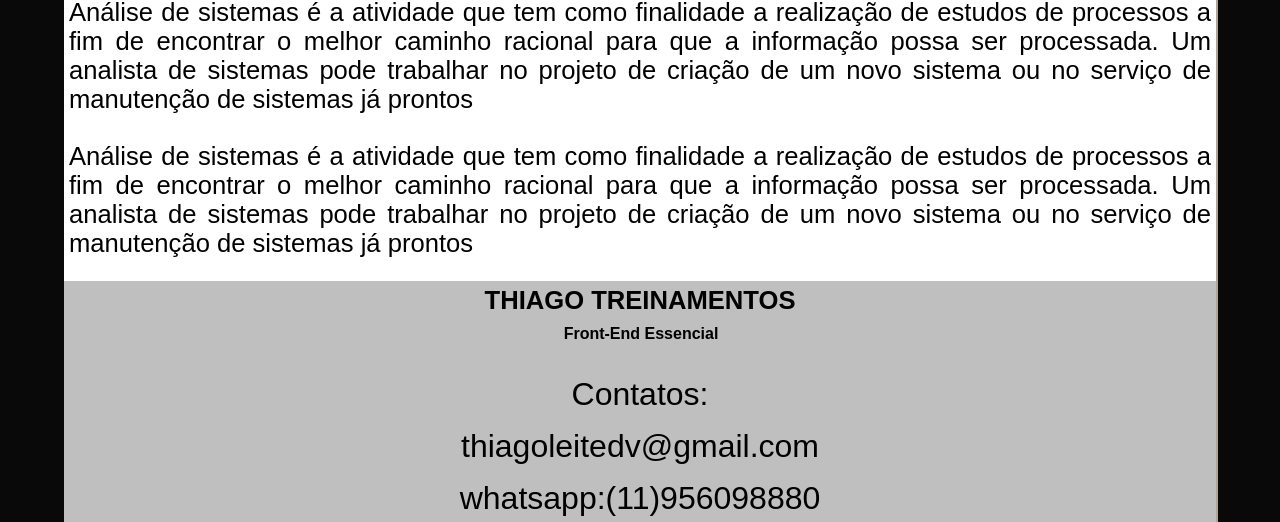
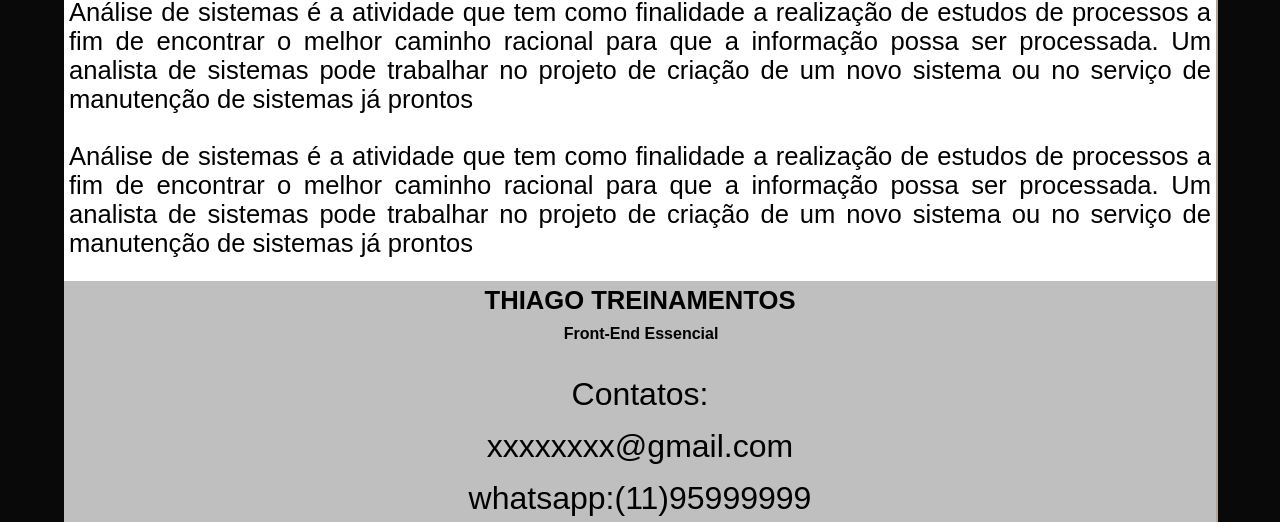
Before and after one commit to thiagoleite77/aplica-o-web, a plain HTML site: page index.html in a window 1280 px wide. Shown: the part 538-1060 px from the top of the page. Drawn offline with Linux system fonts and the light colour scheme.

Commit message:
atualização

```diff
--- a/index.html
+++ b/index.html
@@ -176,8 +176,8 @@
         <h4>Front-End Essencial</h4>
         <br>
         <p class="texto-footer">Contatos:</p>
-        <p class="texto-footer">thiagoleitedv@gmail.com</p>
-        <p class="texto-footer">whatsapp:(11)956098880</p>
+        <p class="texto-footer">xxxxxxxx@gmail.com</p>
+        <p class="texto-footer">whatsapp:(11)95999999</p>
       </footer>
 
     </section>
```
